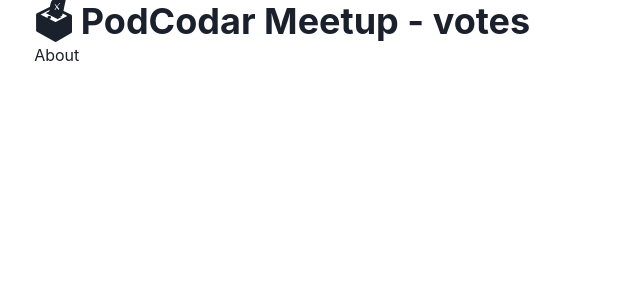
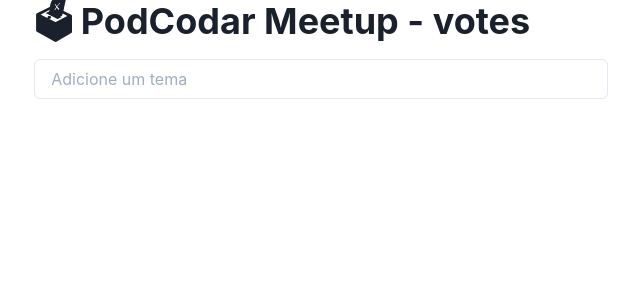
Before and after one commit to marco-souza/vote-app, a Next.js app: page / in a window 1280 px wide. Shown: the top 300 px of the page, without its empty margins (319-959 px from the left). Built offline with nearby package versions, Linux system fonts and the light colour scheme.

Commit message:
fea: add SubjectList component with input

```diff
--- /dev/null
+++ b/components/SubjectList.tsx
@@ -0,0 +1,63 @@
+import { Button } from '@chakra-ui/button';
+import { CheckIcon, CloseIcon } from '@chakra-ui/icons';
+import { Input, InputGroup, InputRightElement } from '@chakra-ui/input';
+import { Stack } from '@chakra-ui/layout';
+import { useState } from 'react';
+import { Submittable } from '../interfaces';
+
+interface Props extends Submittable {}
+
+function SubjectListInput({ onSubmit }: Props) {
+  const [inputValue, setInputValue] = useState('');
+  const handleSubmit = () => {
+    alert(inputValue);
+    setInputValue('');
+    onSubmit?.();
+  };
+  const handleCancel = () => setInputValue('');
+
+  return (
+    <InputGroup margin="1rem 0">
+      <Input
+        type="text"
+        placeholder="Adicione um tema"
+        value={inputValue}
+        onChange={(e) => setInputValue(e.target.value)}
+        onKeyDown={(e) => e.key === 'Enter' && handleSubmit()}
+      />
+
+      {inputValue.length > 0 && (
+        <InputRightElement width="6rem">
+          <Stack direction="row" spacing={2}>
+            <Button
+              size="sm"
+              colorScheme="teal"
+              variant="ghost"
+              onClick={handleSubmit}
+            >
+              <CheckIcon />
+            </Button>
+            <Button
+              size="sm"
+              colorScheme="red"
+              variant="ghost"
+              onClick={handleCancel}
+            >
+              <CloseIcon />
+            </Button>
+          </Stack>
+        </InputRightElement>
+      )}
+    </InputGroup>
+  );
+}
+
+function SubjectList() {
+  return (
+    <div>
+      <SubjectListInput />
+    </div>
+  );
+}
+
+export default SubjectList;
--- a/interfaces/index.ts
+++ b/interfaces/index.ts
@@ -8,3 +8,7 @@
   id: number;
   name: string;
 };
+
+export interface Submittable {
+  onSubmit?: () => void;
+}
--- a/pages/index.tsx
+++ b/pages/index.tsx
@@ -1,15 +1,12 @@
 import { Heading } from '@chakra-ui/react';
-import Link from 'next/link';
 import Layout from '../components/Layout';
+import SubjectList from '../components/SubjectList';
 
 const IndexPage = () => (
-  <Layout title="Home | Next.js + TypeScript Example">
+  <Layout title="PodCodar Meetups - votação">
     <Heading>🗳 PodCodar Meetup - votes</Heading>
-    <p>
-      <Link href="/about">
-        <a>About</a>
-      </Link>
-    </p>
+
+    <SubjectList />
   </Layout>
 );
 
```
